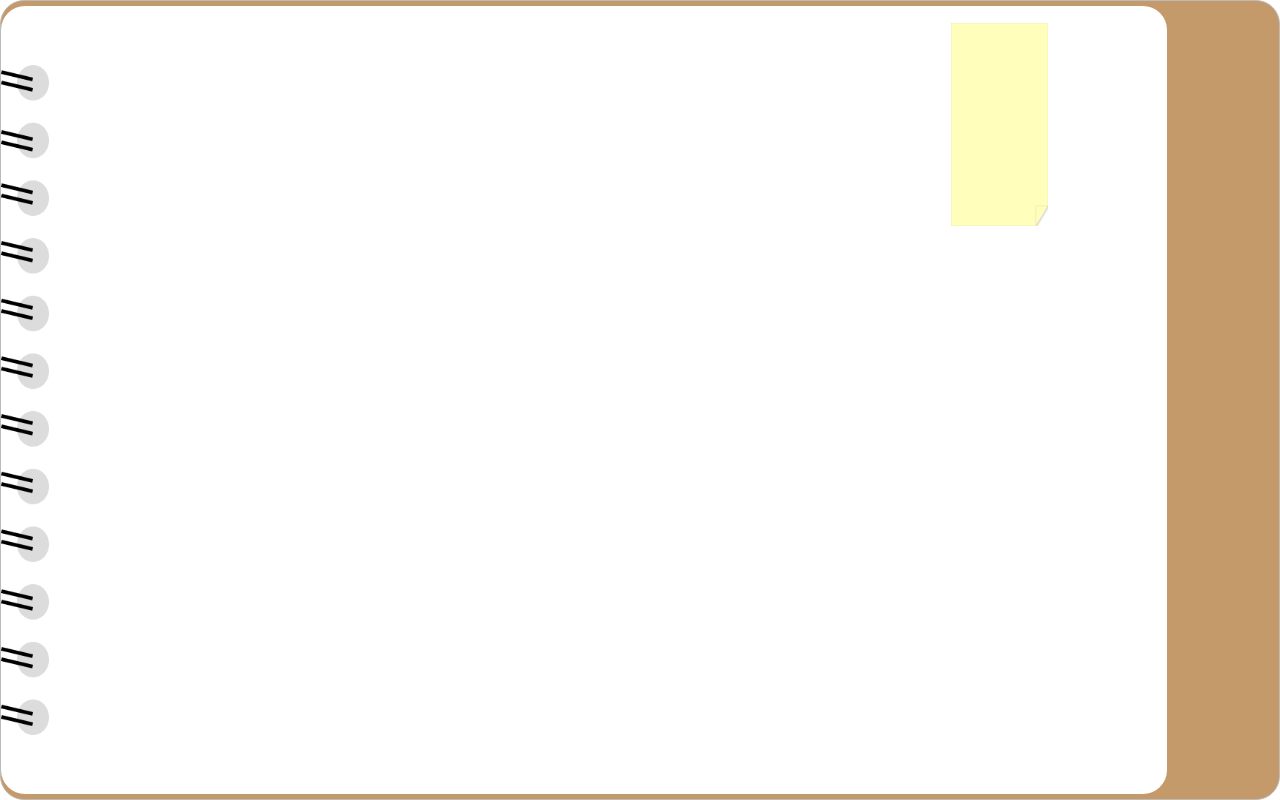
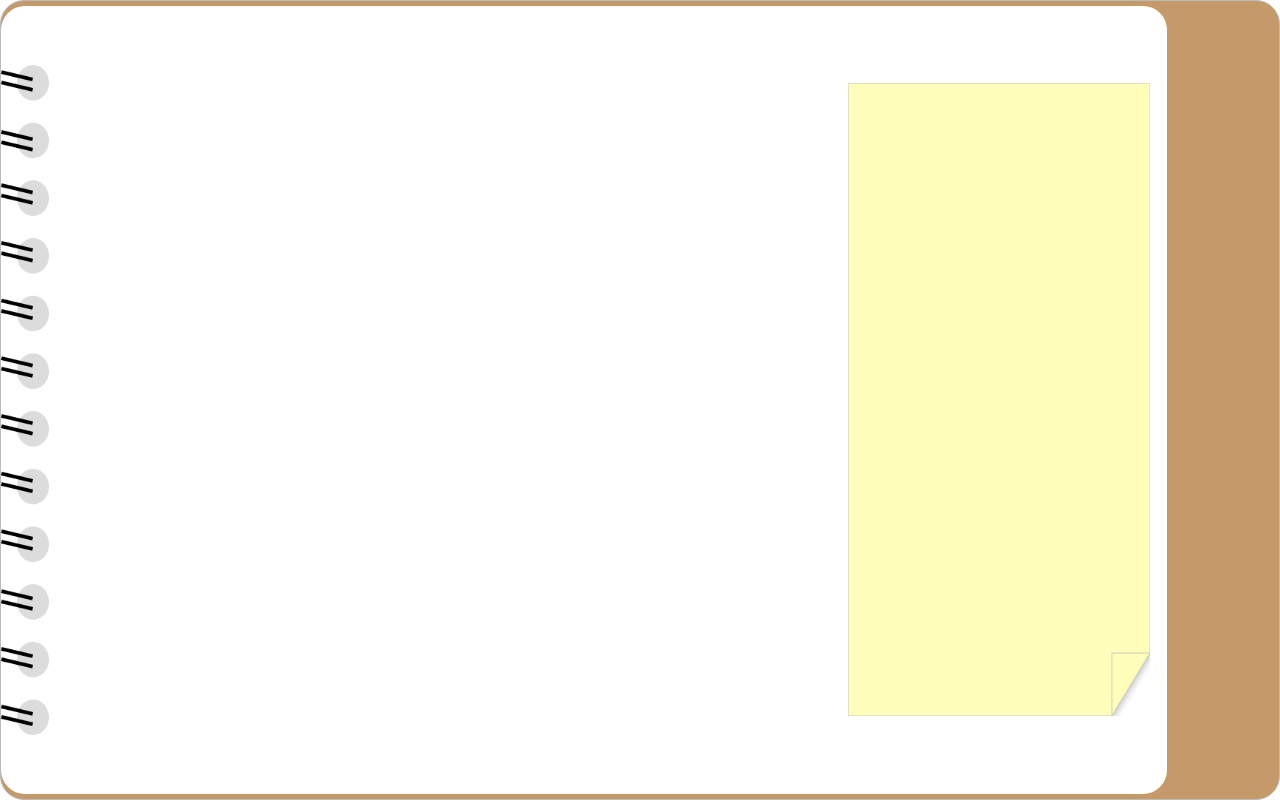
Before and after one commit to ISC-MakeIT/Notece, a website: page SearchResults/html/index.html in a window 1280 px wide. Drawn offline with Linux system fonts and the light colour scheme.

Commit message:
ADD css/SearchResult.css

```diff
--- a/SearchResults/scss/SearchResults.scss
+++ b/SearchResults/scss/SearchResults.scss
@@ -40,7 +40,7 @@ body {
             }
             #detail-wrapper {
                 grid-column: 2/3;
-                grid-row: 1/2;
+                grid-row: 1/3;
                 padding: 5%;
                 #detail {
                     background-image: url('../img/postit.png');
```
Also changed, not shown: SearchResults/style/SearchResults.css.
